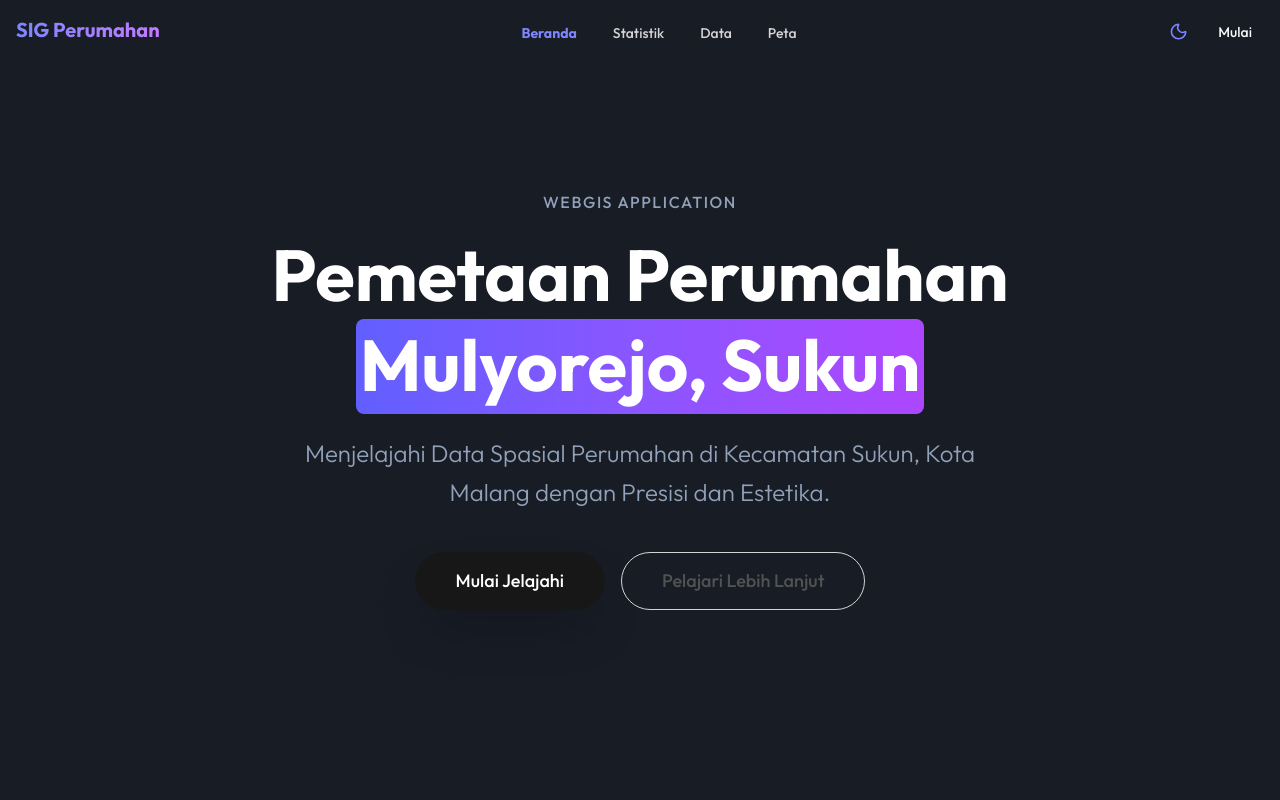
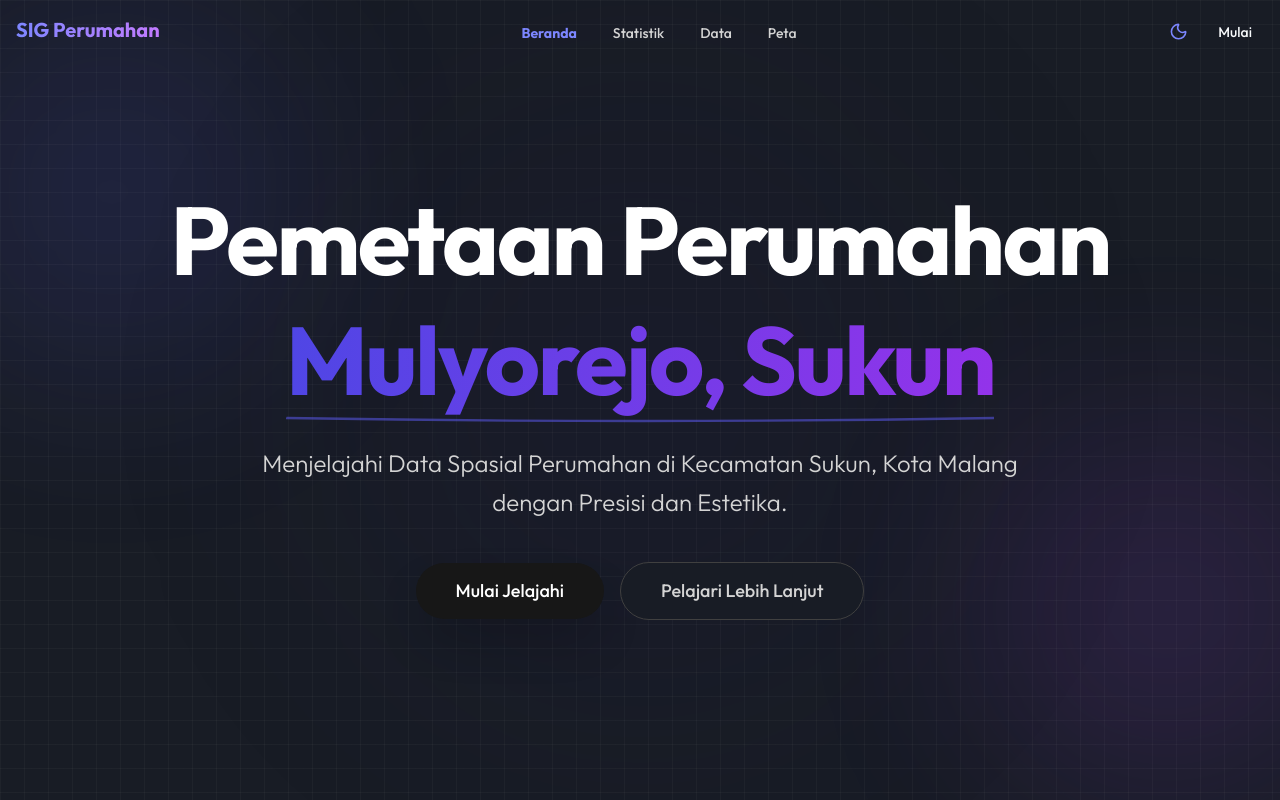
Before and after one commit to abimanyupewe/SIGC1_pemetaaan_perumahan, a React (Vite) app: page / in a window 1280 px wide. Shown: the top 800 px of the page. Built offline with nearby package versions, Linux system fonts and the light colour scheme.

Commit message:
update hero section

```diff
--- a/src/App.tsx
+++ b/src/App.tsx
@@ -7,11 +7,14 @@ import { Preloader } from './components/Preloader';
 
 import { AboutPage } from './pages/AboutPage';
 
+import ScrollToTop from './components/ScrollToTop';
+
 function App() {
   const [loading, setLoading] = useState(true);
 
   return (
     <>
+      <ScrollToTop />
       {loading && <Preloader onComplete={() => setLoading(false)} />}
       <Routes>
         <Route path="/" element={<Home />} />
--- a/src/components/HeroSection.tsx
+++ b/src/components/HeroSection.tsx
@@ -1,6 +1,5 @@
 import React from 'react';
 import { motion } from 'framer-motion';
-import { HeroHighlight, Highlight } from './ui/hero-highlight';
 import { Button } from './ui/button';
 
 interface HeroSectionProps {
@@ -9,43 +8,73 @@ interface HeroSectionProps {
 
 export const HeroSection: React.FC<HeroSectionProps> = ({ onStartClick }) => {
     return (
-        <div id="home" className='h-screen w-full font-sans'>
-            <HeroHighlight containerClassName="h-full">
-                <motion.h1
-                    initial={{ opacity: 0, y: 20 }}
-                    animate={{ opacity: 1, y: [20, -5, 0] }}
-                    transition={{ duration: 0.5, ease: [0.4, 0.0, 0.2, 1] }}
-                    className="text-center px-4 max-w-5xl mx-auto"
+        <section id="home" className="h-screen w-full relative overflow-hidden bg-white dark:bg-background flex items-center justify-center font-sans">
+
+            {/* --- Background Layers --- */}
+
+            {/* 1. Base Grid Pattern */}
+            <div className="absolute inset-0 bg-[linear-gradient(to_right,#80808012_1px,transparent_1px),linear-gradient(to_bottom,#80808012_1px,transparent_1px)] bg-[size:24px_24px] pointer-events-none" />
+
+            {/* 2. Animated Gradient Blobs */}
+            <div className="absolute top-0 -left-20 w-96 h-96 bg-indigo-500/20 rounded-full blur-[100px] animate-pulse pointer-events-none" />
+            <div className="absolute bottom-0 -right-20 w-96 h-96 bg-purple-500/20 rounded-full blur-[100px] animate-pulse pointer-events-none delay-1000" />
+            <div className="absolute top-1/2 left-1/2 -translate-x-1/2 -translate-y-1/2 w-[600px] h-[600px] bg-slate-200/50 dark:bg-indigo-950/10 rounded-full blur-[120px] pointer-events-none" />
+
+            {/* --- Main Content --- */}
+            <div className="container mx-auto px-4 relative z-10 text-center">
+                <motion.div
+                    initial={{ opacity: 0, y: 30 }}
+                    animate={{ opacity: 1, y: 0 }}
+                    transition={{ duration: 0.8, ease: "easeOut" }}
+                    className="max-w-5xl mx-auto"
                 >
-                    <span className="text-slate-400 font-medium tracking-widest uppercase text-sm md:text-base mb-4 block">
-                        WebGIS Application
-                    </span>
-                    <div className="text-4xl md:text-6xl lg:text-7xl font-bold text-neutral-800 dark:text-white leading-tight mb-4">
-                        Pemetaan Perumahan
-                        <br />
-                        <Highlight className="text-black dark:text-white leading-tight">
+                    <h1 className="text-5xl md:text-7xl lg:text-8xl font-bold tracking-tight text-neutral-900 dark:text-white mb-6 leading-tight">
+                        Pemetaan Perumahan <br />
+                        <span
+                            className="inline-block relative"
+                            style={{
+                                background: "linear-gradient(to right, #4f46e5, #9333ea)",
+                                WebkitBackgroundClip: "text",
+                                WebkitTextFillColor: "transparent",
+                                backgroundClip: "text",
+                                color: "transparent"
+                            }}
+                        >
                             Mulyorejo, Sukun
-                        </Highlight>
-                    </div>
-                    <p className="text-slate-500 dark:text-slate-400 text-lg md:text-2xl font-light mt-6 max-w-2xl mx-auto leading-relaxed">
+                            {/* Underline decoration */}
+                            <svg className="absolute w-full h-3 -bottom-1 left-0 text-indigo-500 opacity-50" viewBox="0 0 100 10" preserveAspectRatio="none">
+                                <path d="M0 5 Q 50 10 100 5" stroke="currentColor" strokeWidth="2" fill="none" />
+                            </svg>
+                        </span>
+                    </h1>
+
+                    <p className="text-xl md:text-2xl text-neutral-600 dark:text-neutral-300 max-w-3xl mx-auto mb-10 leading-relaxed font-light">
                         Menjelajahi Data Spasial Perumahan di Kecamatan Sukun, Kota Malang dengan Presisi dan Estetika.
                     </p>
-                    <div className="mt-10 flex flex-col md:flex-row gap-4 justify-center items-center">
+
+                    <motion.div
+                        initial={{ opacity: 0, y: 20 }}
+                        animate={{ opacity: 1, y: 0 }}
+                        transition={{ delay: 0.3, duration: 0.5 }}
+                        className="flex flex-col sm:flex-row gap-4 justify-center items-center"
+                    >
                         <Button
                             onClick={onStartClick}
-                            className="bg-neutral-900 hover:bg-neutral-800 text-white rounded-full px-10 py-7 text-lg shadow-2xl hover:shadow-indigo-500/20 transition-all duration-300 border border-transparent hover:border-neutral-700"
+                            size="lg"
+                            className="bg-neutral-900 hover:bg-neutral-800 text-white rounded-full px-10 py-7 text-lg shadow-2xl hover:shadow-indigo-500/20 hover:scale-105 transition-all duration-300"
                         >
                             Mulai Jelajahi
                         </Button>
                         <Button
                             variant="outline"
-                            className="rounded-full px-10 py-7 text-lg border-neutral-300 text-neutral-600 hover:bg-neutral-50"
+                            size="lg"
+                            className="rounded-full px-10 py-7 text-lg border-neutral-300 text-neutral-600 hover:bg-neutral-50 dark:border-neutral-700 dark:text-neutral-300 dark:hover:bg-neutral-800"
                         >
                             Pelajari Lebih Lanjut
                         </Button>
-                    </div>
-                </motion.h1>
-            </HeroHighlight>
-        </div>
+                    </motion.div>
+                </motion.div>
+            </div>
+        </section>
     );
 };
--- /dev/null
+++ b/src/components/ScrollToTop.tsx
@@ -0,0 +1,14 @@
+import { useEffect } from 'react';
+import { useLocation } from 'react-router-dom';
+
+const ScrollToTop = () => {
+    const { pathname } = useLocation();
+
+    useEffect(() => {
+        window.scrollTo(0, 0);
+    }, [pathname]);
+
+    return null;
+};
+
+export default ScrollToTop;
```
